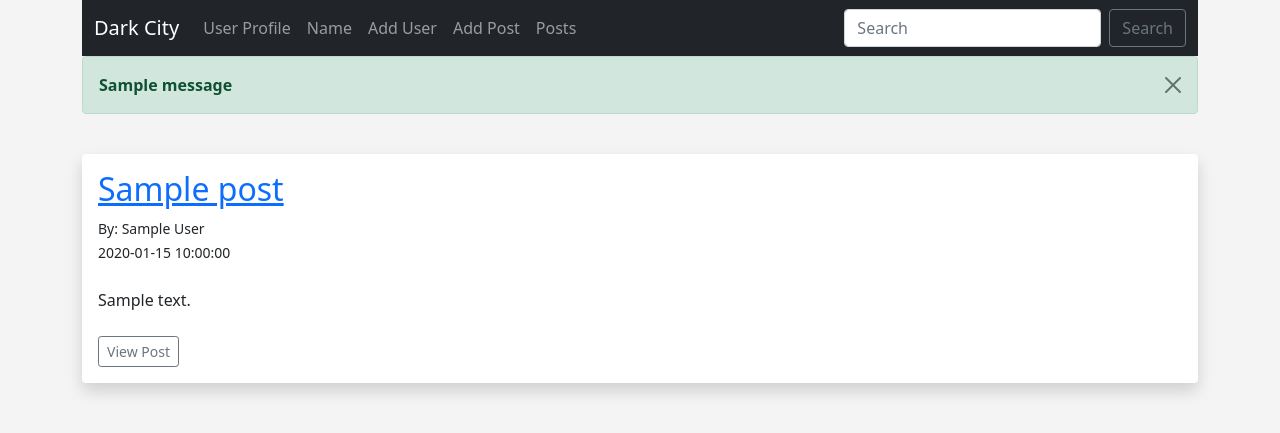
After one commit to BashCtl/flasker-blog, a Flask app: page /posts in a window 1280 px wide. The commit adds this page. Shown: the top 433 px of the page. Run offline with Flask 3, Linux system fonts and the light colour scheme; tables that the repository leaves empty hold one stand-in row (values such as "Sample post"); one stand-in notice (Sample message) is shown.

Commit message:
added show all posts page and single post page

```diff
--- a/main.py
+++ b/main.py
@@ -116,6 +116,18 @@ def create_post():
 
         flash("Blog Post Submitted Successfully!", category="success")
     return render_template("create_post.html", form=form)
+
+
+@app.route("/posts")
+def show_posts():
+    posts = Post.query.order_by(Post.created_at)
+    return render_template("posts.html", posts=posts)
+
+
+@app.route("/posts/<int:post_id>")
+def get_post(post_id):
+    post = Post.query.get_or_404(post_id)
+    return render_template("post.html", post=post)
 
 
 # Update Database Record
--- a/templates/navbar.html
+++ b/templates/navbar.html
@@ -18,6 +18,9 @@
          <li class="nav-item">
           <a class="nav-link" href="{{ url_for('create_post') }}">Add Post</a>
         </li>
+        <li class="nav-item">
+          <a class="nav-link" href="{{ url_for('show_posts') }}">Posts</a>
+        </li>
       </ul>
       <form class="d-flex">
         <input class="form-control me-2" type="search" placeholder="Search" aria-label="Search">
--- /dev/null
+++ b/templates/posts.html
@@ -0,0 +1,28 @@
+{% extends 'base.html' %}
+
+{% block content %}
+
+{% with messages =  get_flashed_messages(with_categories=true) %}
+{% if messages %}
+{% for category, message in messages %}
+<div class="alert alert-{{category}} alert-dismissible fade show" role="alert">
+    <strong>{{ message }}</strong>
+    <button type="button" class="btn-close" data-bs-dismiss="alert" aria-label="Close"></button>
+</div>
+{% endfor %}
+{% endif %}
+{% endwith %}
+
+<br>
+{% for post in posts %}
+<div class="shadow p-3 mb-5 bg-body rounded">
+    <h2><a href="{{ url_for('get_post', post_id=post.id) }}">{{ post.title }}</a></h2>
+    <small>By: {{ post.author }}<br>
+    {{ post.created_at }}</small><br><br>
+    {{ post.content }}<br><br>
+    <a href="{{ url_for('get_post', post_id=post.id) }}" class="btn btn-outline-secondary btn-sm">View Post</a>
+    <br>
+</div>
+{% endfor %}
+
+{% endblock %}
```
Also changed, not shown: templates/post.html (added, +25 -0 lines).
